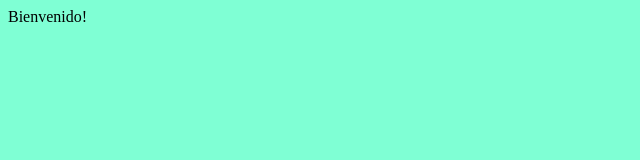
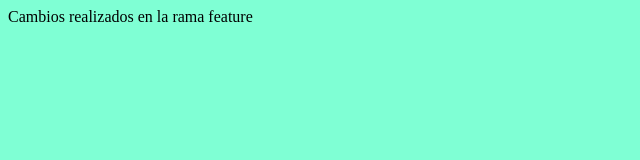
Before and after one commit to MelinaDoro/primerRepo, a plain HTML site: page index.html in a window 1280 px wide. Shown: the whole page, without its empty margins (0-640 px from the left). Drawn offline with Linux system fonts and the light colour scheme.

Commit message:
Initial commit

```diff
--- a/index.html
+++ b/index.html
@@ -6,6 +6,6 @@
     </head>
     <body>
         <script src="script.js"></script>
-        Bienvenido!
+        Cambios realizados en la rama feature
     </body>
 </html>
```
